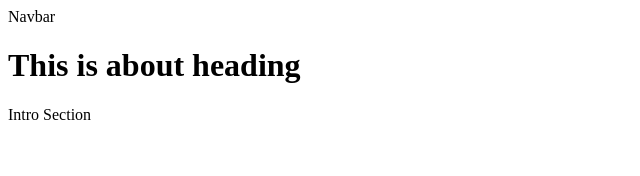
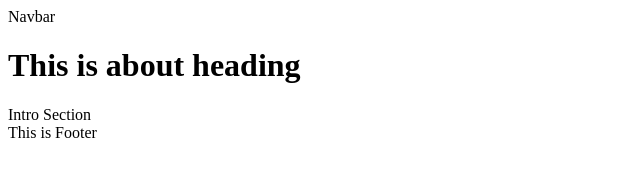
Before and after one commit to rnkptl7/git-prac, a plain HTML site: page index.html in a window 1280 px wide. Shown: the whole page, without its empty margins (0-640 px from the left). Drawn offline with Linux system fonts and the light colour scheme.

Commit message:
Add footer

```diff
--- a/index.html
+++ b/index.html
@@ -10,5 +10,6 @@
     <nav>Navbar</nav>
     <h1>This is about heading</h1>
     <div>Intro Section</div>
+    <footer>This is Footer</footer>
 </body>
 </html>
```
